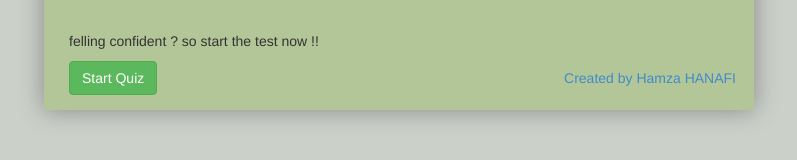
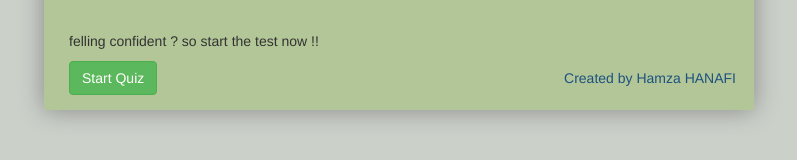
Before and after one commit to hamzahanafi11/symfony-quiz, a plain HTML site: page index.html in a window 1280 px wide. Shown: the part 372-532 px from the top of the page, without its empty margins (241-1038 px from the left). Drawn offline with nearby package versions, Linux system fonts and the light colour scheme.

Commit message:
Update starter.css
updating author color

```diff
--- a/css/starter.css
+++ b/css/starter.css
@@ -42,6 +42,7 @@ ul{
 .author p a{
     text-decoration: none;
     cursor: pointer;
+    color: #1d5280;
 }
 .author p a:hover{
     color: #073358;
```
